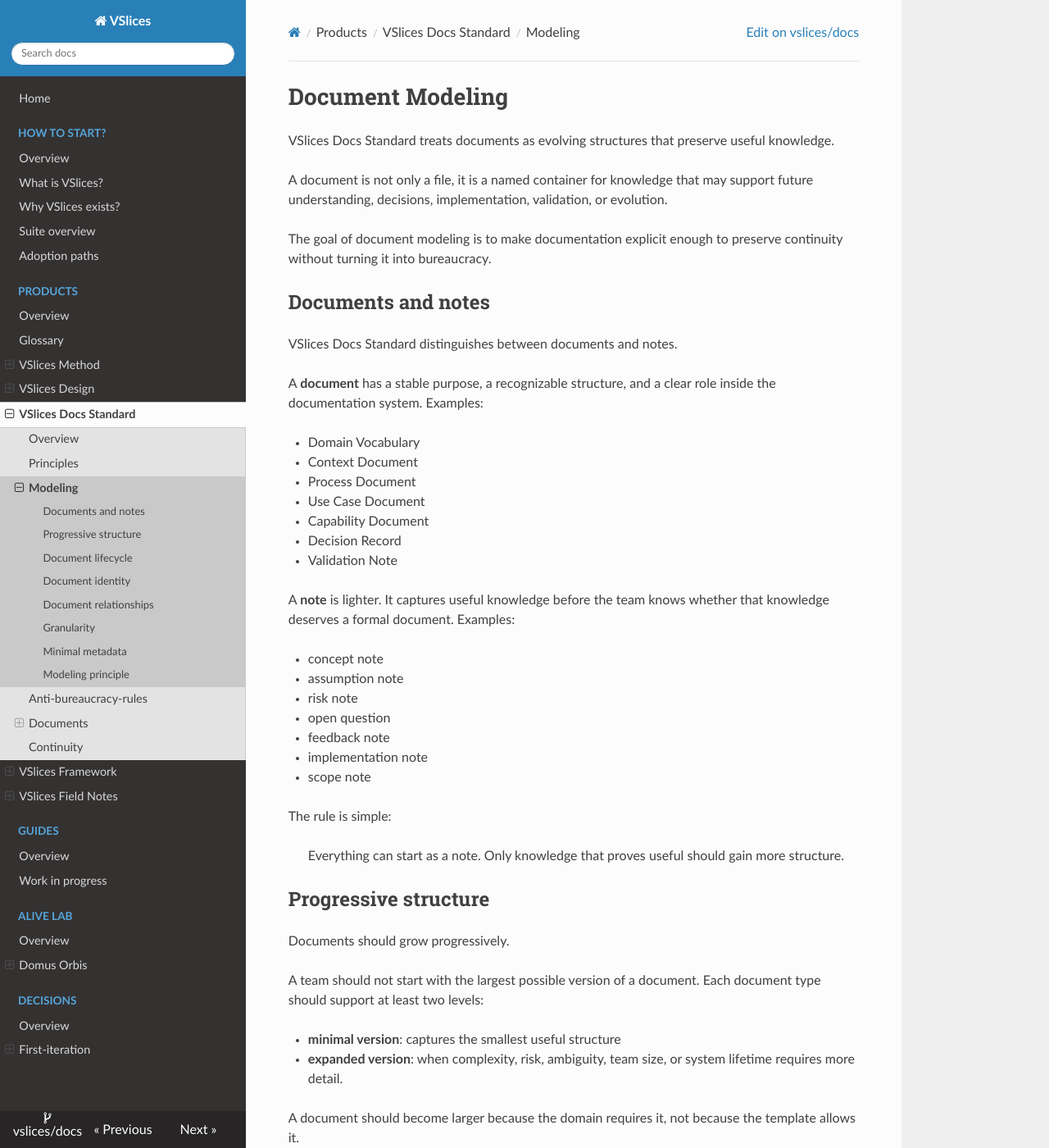
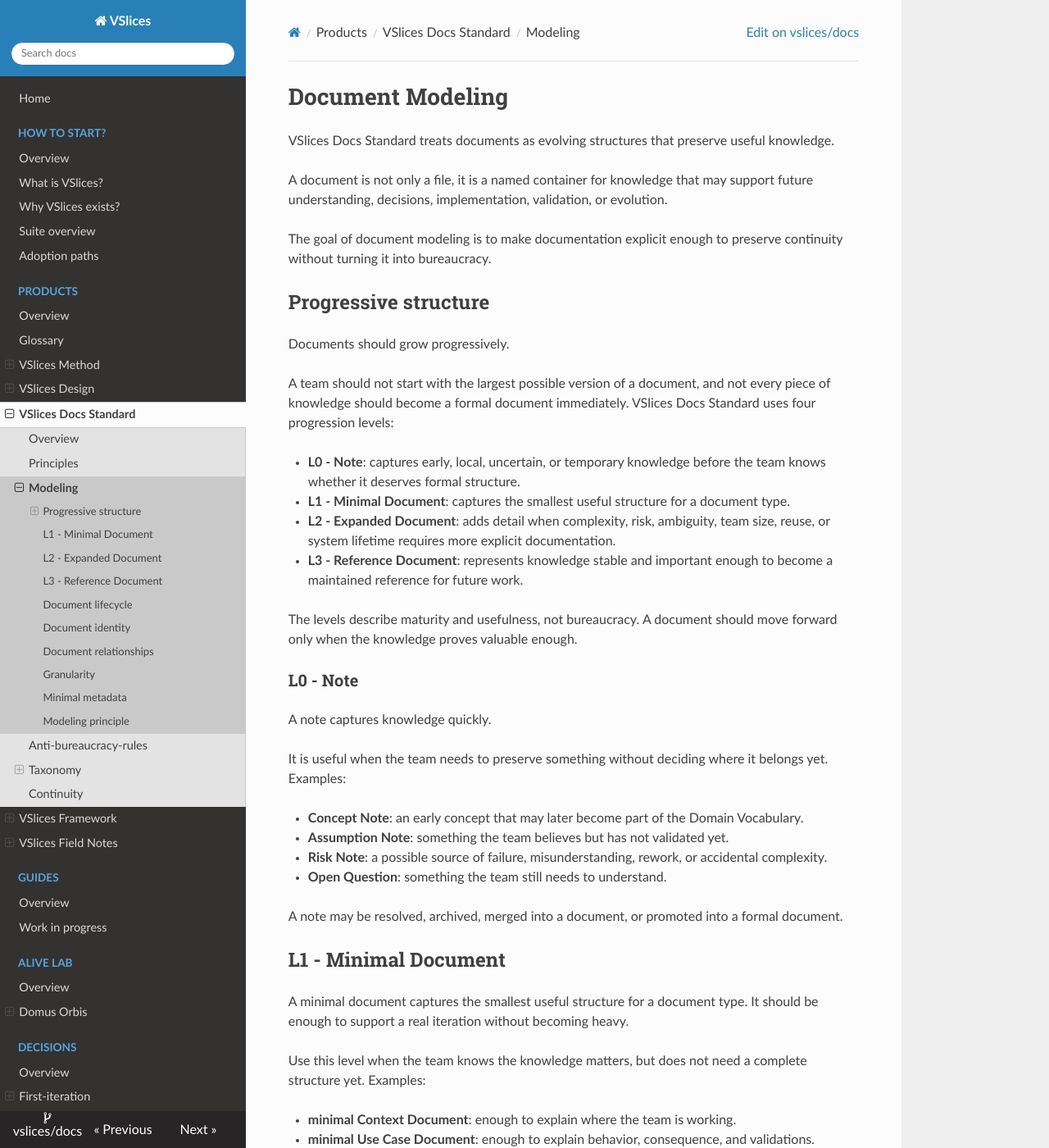
Before and after one commit to vslices/docs, an MkDocs documentation site: the page built from docs/products/docs-standard/modeling.md, in a window 1280 px wide and 1400 px high. Shown: the whole window at 82% size. Built offline with MkDocs 1.6.1, drawn with Linux system fonts in a browser that asks for light colours; nearby versions of some CDN libraries; some of the changed text lies outside the part shown.

Commit message:
feat(v0.1): reorganización!

```diff
--- a/docs/products/docs-standard/modeling.md
+++ b/docs/products/docs-standard/modeling.md
@@ -6,44 +6,67 @@ A document is not only a file, it is a named container for knowledge that may su
 
 The goal of document modeling is to make documentation explicit enough to preserve continuity without turning it into bureaucracy.
 
-## Documents and notes
-
-VSlices Docs Standard distinguishes between documents and notes.
-
-A **document** has a stable purpose, a recognizable structure, and a clear role inside the documentation system. Examples:
-
-- Domain Vocabulary
-- Context Document
-- Process Document
-- Use Case Document
-- Capability Document
-- Decision Record
-- Validation Note
-
-A __note__ is lighter. It captures useful knowledge before the team knows whether that knowledge deserves a formal document. Examples:
-
-- concept note
-- assumption note
-- risk note
-- open question
-- feedback note
-- implementation note
-- scope note
-
-The rule is simple:
-
-> Everything can start as a note. Only knowledge that proves useful should gain more structure.
-
 ## Progressive structure
 
 Documents should grow progressively.
 
-A team should not start with the largest possible version of a document. Each document type should support at least two levels:
+A team should not start with the largest possible version of a document, and not every piece of knowledge should become a formal document immediately. VSlices Docs Standard uses four progression levels:
 
-- __minimal version__: captures the smallest useful structure
-- __expanded version__: when complexity, risk, ambiguity, team size, or system lifetime requires more detail.
+- __L0 - Note__: captures early, local, uncertain, or temporary knowledge before the team knows whether it deserves formal structure.
+- __L1 - Minimal Document__: captures the smallest useful structure for a document type.
+- __L2 - Expanded Document__: adds detail when complexity, risk, ambiguity, team size, reuse, or system lifetime requires more explicit documentation.
+- __L3 - Reference Document__: represents knowledge stable and important enough to become a maintained reference for future work.
+
+The levels describe maturity and usefulness, not bureaucracy. A document should move forward only when the knowledge proves valuable enough.
+
+### L0 - Note
+
+A note captures knowledge quickly.
+
+It is useful when the team needs to preserve something without deciding where it belongs yet. Examples:
+
+- __Concept Note__: an early concept that may later become part of the Domain Vocabulary.
+- __Assumption Note__: something the team believes but has not validated yet.
+- __Risk Note__: a possible source of failure, misunderstanding, rework, or accidental complexity.
+- __Open Question__: something the team still needs to understand.
+
+A note may be resolved, archived, merged into a document, or promoted into a formal document.
+
+## L1 - Minimal Document
+
+A minimal document captures the smallest useful structure for a document type. It should be enough to support a real iteration without becoming heavy.
+
+Use this level when the team knows the knowledge matters, but does not need a complete structure yet. Examples:
+
+- __minimal Context Document__: enough to explain where the team is working.
+- __minimal Use Case Document__: enough to explain behavior, consequence, and validations.
+- __minimal Decision Record__: enough to explain what was chosen and why.
+
+## L2 - Expanded Document
+
+An expanded document adds more explicit structure.
+
+Use this level when the document must support higher complexity, risk, ambiguity, reuse, or coordination. Examples:
+
+- __expanded Process Document__: useful when several roles, workflows, exceptions, and handoffs matter.
+- __expanded Capability Document__: useful when several use cases depend on the same stable ability.
+- __expanded Decision Record__: useful when options, tradeoffs, risks, and review conditions matter.
 
 A document should become larger because the domain requires it, not because the template allows it.
+
+## L3 - Reference Document
+
+A reference document is maintained as a stable source of truth for future work.
+
+L3 is not a separate template. It is a maturity level that means the document is important enough to be reviewed, maintained, and trusted as a reference. Examples:
+
+- __reference Domain Vocabulary__: stable language used across several documents and teams.
+- __reference Context Document__: shared base for a long-lived scenario or work line.
+- __reference Capability Document__: stable ability that influences several use cases, decisions, or implementation areas.
+
+Not every document should reach L3. Most documents should remain notes, minimal documents, or expanded documents. The rule is simple:
+
+> Everything can start as a note. Only knowledge that proves useful should gain more structure.
 
 ## Document lifecycle
 
--- a/mkdocs.yml
+++ b/mkdocs.yml
@@ -46,15 +46,16 @@ nav:
             - Principles: products/docs-standard/principles.md
             - Modeling: products/docs-standard/modeling.md
             - Anti-bureaucracy-rules: products/docs-standard/anti-bureaucracy-rules.md
-            - Documents:
-                - Domain vocabulary: products/docs-standard/documents/domain-vocabulary.md
-                - Context document: products/docs-standard/documents/context-document.md
-                - Process document: products/docs-standard/documents/process-document.md
-                - Use-case document: products/docs-standard/documents/use-case-document.md
-                - Capability document: products/docs-standard/documents/capability-document.md
-                - Decision record: products/docs-standard/documents/decision-record.md
-                - Validation note: products/docs-standard/documents/validation-note.md
-                - Support note: products/docs-standard/documents/support-note.md
+            - Taxonomy:
+                - Overview: products/docs-standard/taxonomy/index.md
+                - Domain vocabulary: products/docs-standard/taxonomy/domain-vocabulary.md
+                - Context document: products/docs-standard/taxonomy/context-document.md
+                - Process document: products/docs-standard/taxonomy/process-document.md
+                - Use-case document: products/docs-standard/taxonomy/use-case-document.md
+                - Capability document: products/docs-standard/taxonomy/capability-document.md
+                - Decision record: products/docs-standard/taxonomy/decision-record.md
+                - Validation note: products/docs-standard/taxonomy/validation-note.md
+                - Support note: products/docs-standard/taxonomy/support-note.md
             - Continuity: products/docs-standard/continuity-paths.md
         - VSlices Framework:
             - Overview: products/framework/index.md
```
Also changed, not shown: docs/products/docs-standard/taxonomy/index.md (added, +78 -0 lines), docs/products/docs-standard/taxonomy/capability-document.md (renamed from docs/products/docs-standard/documents/capability-document.md), docs/products/docs-standard/taxonomy/context-document.md (renamed from docs/products/docs-standard/documents/context-document.md), docs/products/docs-standard/taxonomy/decision-record.md (renamed from docs/products/docs-standard/documents/decision-record.md), docs/products/docs-standard/taxonomy/domain-vocabulary.md (renamed from docs/products/docs-standard/documents/domain-vocabulary.md), docs/products/docs-standard/taxonomy/process-document.md (renamed from docs/products/docs-standard/documents/process-document.md), docs/products/docs-standard/taxonomy/support-note.md (renamed from docs/products/docs-standard/documents/support-note.md), docs/products/docs-standard/taxonomy/use-case-document.md (renamed from docs/products/docs-standard/documents/use-case-document.md), docs/products/docs-standard/taxonomy/validation-note.md (renamed from docs/products/docs-standard/documents/validation-note.md).
